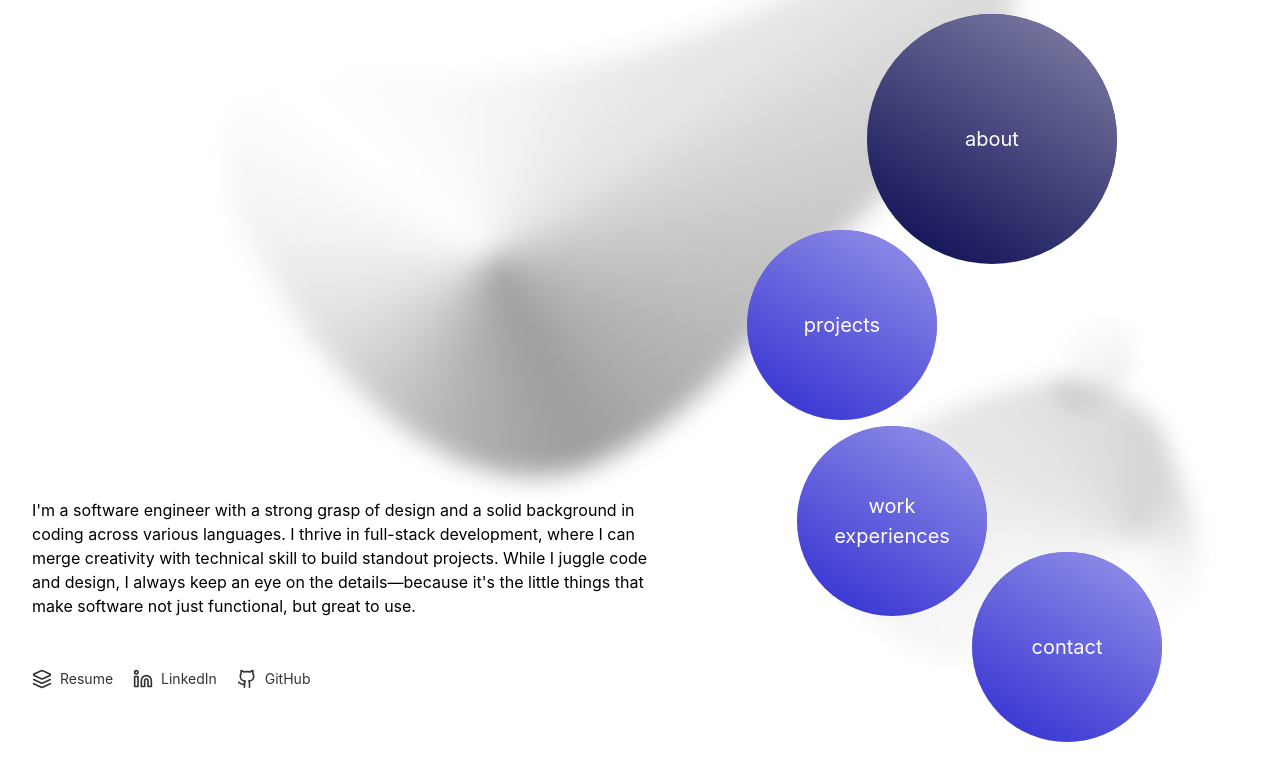
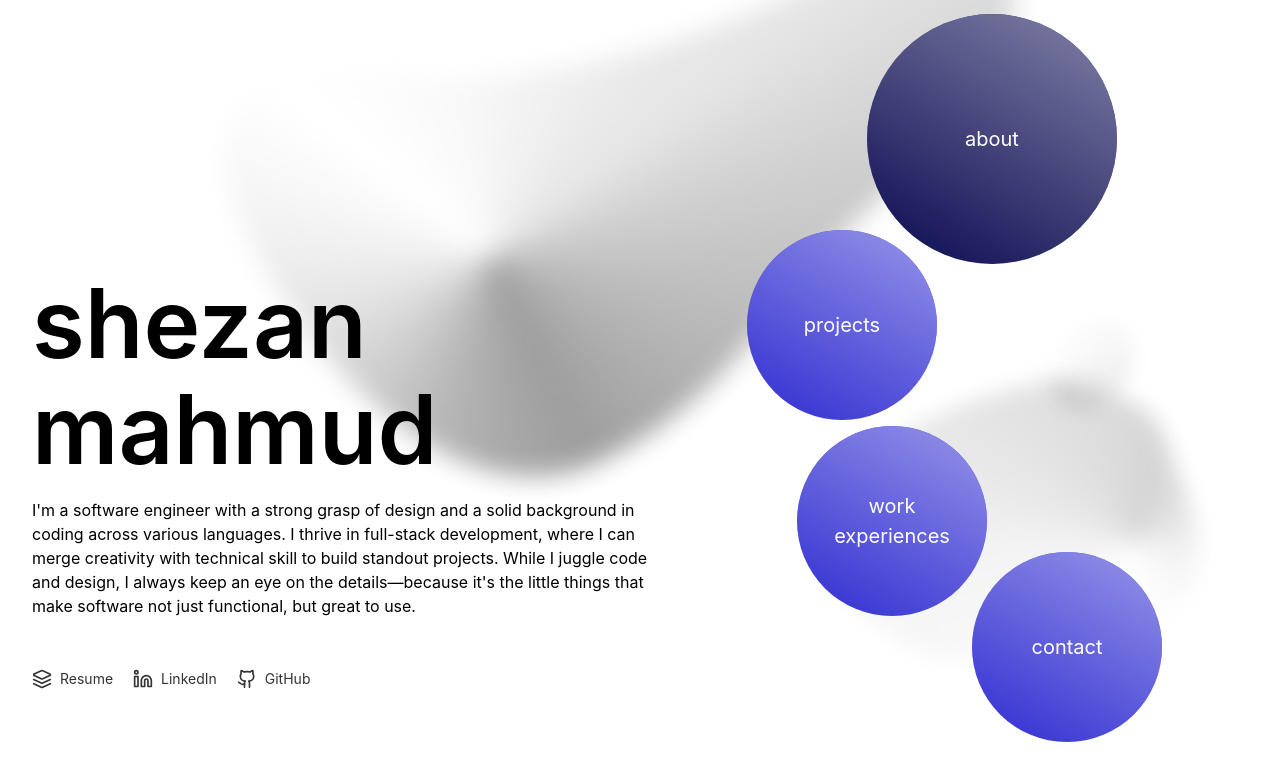
Before and after one commit to shezann/portfolio-2024, a React (Vite) app: page / in a window 1280 px wide. Shown: the top 780 px of the page. Built offline with nearby package versions, Linux system fonts and the light colour scheme; a web font is replaced by a local one.

Commit message:
added blur

```diff
--- a/src/App.tsx
+++ b/src/App.tsx
@@ -21,10 +21,12 @@ const contentVariants = {
   hidden: {
     y: 50,
     opacity: 0,
+    filter: "blur(10px)",
   },
   visible: {
     y: 0,
     opacity: 1,
+    filter: "blur(0px)",
     transition: {
       y: {
         type: "spring",
@@ -35,9 +37,13 @@ const contentVariants = {
         duration: 0.5,
         ease: "easeIn",
       },
+      filter: {
+        duration: 0.5,
+      },
     },
   },
 };
+
 
 const App: React.FC = () => {
   const [selected, setSelected] = useState<string>(circleTitles[0]);
--- a/src/components/About.tsx
+++ b/src/components/About.tsx
@@ -16,7 +16,6 @@ const About: React.FC = () => {
 export default About;
 
 const Name = styled.h1`
-  mix-blend-mode: difference;
   font-size: 96px;
   font-weight: 600;
   margin-bottom: 0;
```
